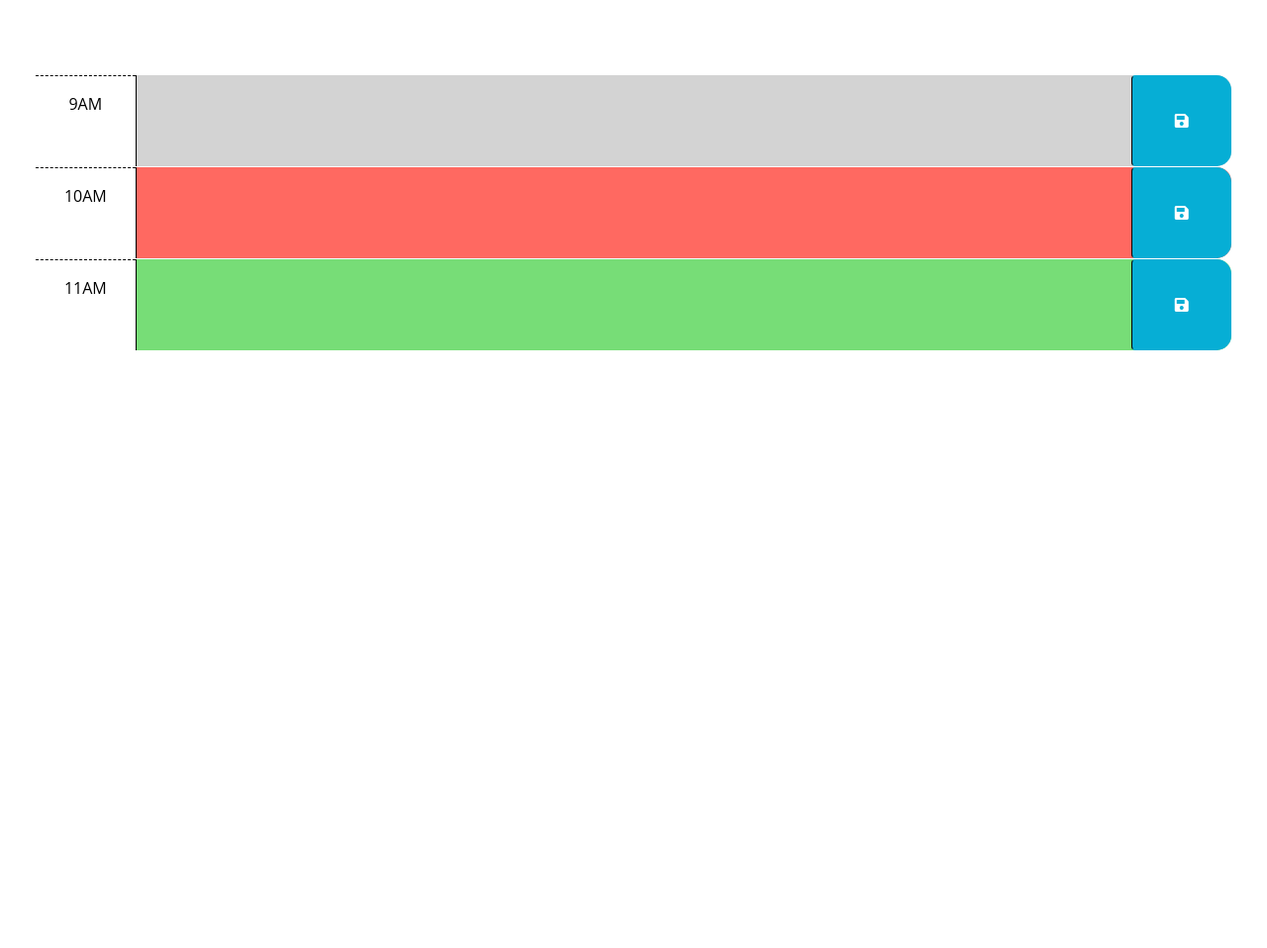
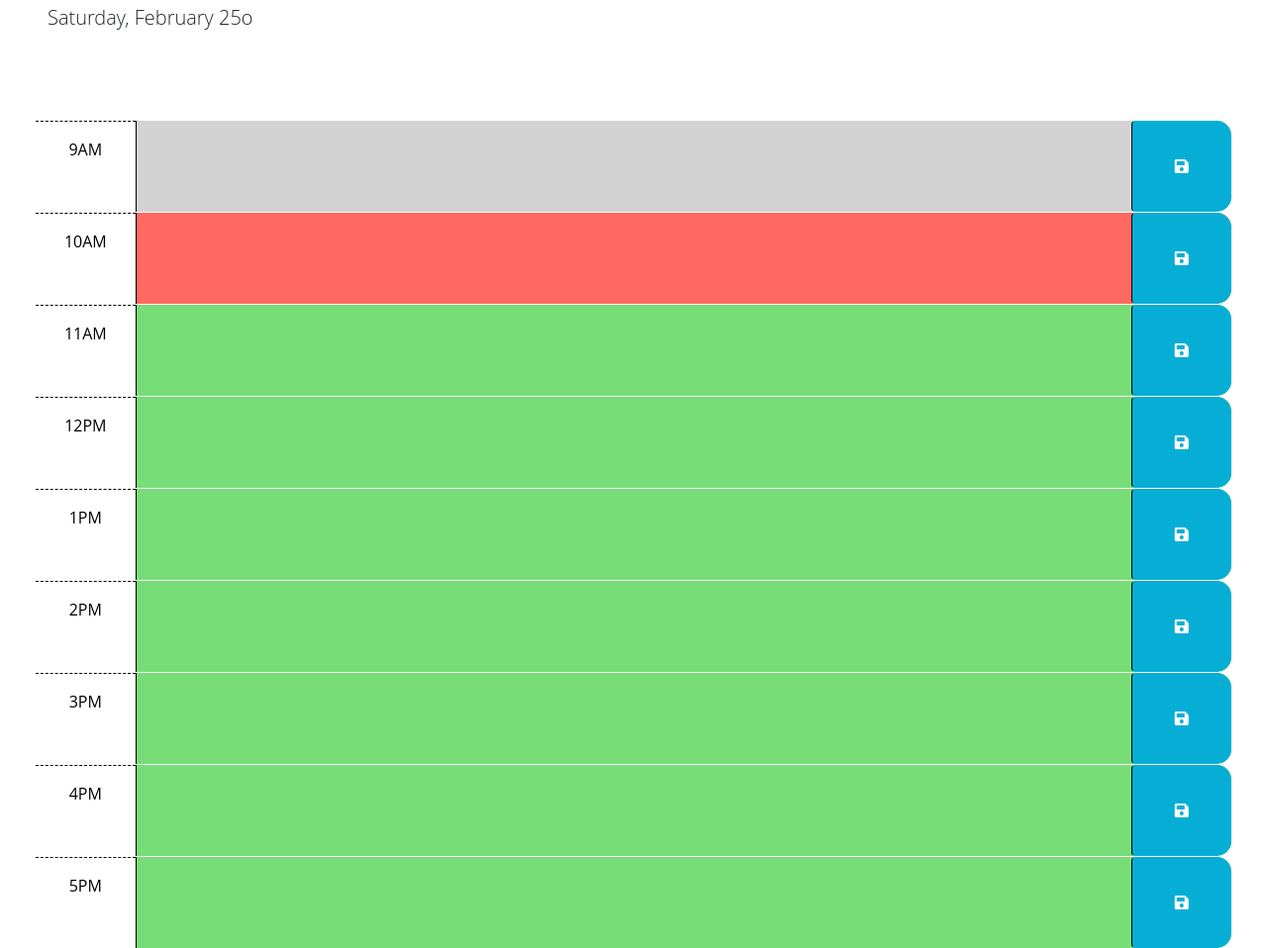
Before and after one commit to shamanking176/Work-Day-Scheduler, a plain HTML site: page index.html in a window 1280 px wide. Shown: the part 176-1134 px from the top of the page at 99% size. Before the commit the page ends 800 px from the top, so only its background shows below. Drawn offline with nearby package versions, Linux system fonts and the light colour scheme; files that its build step writes are made by us from their sources.

Commit message:
Added dayjs, desription and hour are stored

```diff
--- a/assets/script.js
+++ b/assets/script.js
@@ -1,23 +1,52 @@
 // Wrap all code that interacts with the DOM in a call to jQuery to ensure that
 // the code isn't run until the browser has finished rendering all the elements
 // in the html.
+var saveBtn=$('.saveBtn');
+var timeblock=$('.time-block');
+var currentDay= dayjs().format('dddd, MMMM Do');
+$('#currentDay').text(currentDay);
+
+
+
+
 $(function () {
-    // TODO: Add a listener for click events on the save button. This code should
-    // use the id in the containing time-block as a key to save the user input in
-    // local storage. HINT: What does `this` reference in the click listener
-    // function? How can DOM traversal be used to get the "hour-x" id of the
-    // time-block containing the button that was clicked? How might the id be
-    // useful when saving the description in local storage?
-    //
-    // TODO: Add code to apply the past, present, or future class to each time
-    // block by comparing the id to the current hour. HINTS: How can the id
-    // attribute of each time-block be used to conditionally add or remove the
-    // past, present, and future classes? How can Day.js be used to get the
-    // current hour in 24-hour time?
-    //
-    // TODO: Add code to get any user input that was saved in localStorage and set
-    // the values of the corresponding textarea elements. HINT: How can the id
-    // attribute of each time-block be used to do this?
-    //
-    // TODO: Add code to display the current date in the header of the page.
+
+    saveBtn.on('click',function(){
+      var textarea= $(this).siblings("textarea").val();
+      var hourid=$(this).parent().attr('id');
+      localStorage.setItem(hourid, textarea);
+    })
+
+      var currentHour = dayjs().get('hour');
+
+
+      timeblock.each(function (){
+        var hour = $(this).attr('id');
+        var hourText = parseInt(hour);
+
+        if(currentHour=== hourText){
+          $(this).addClass('present');
+        }
+        else if(currentHour < hourText){
+          $(this).addClass('future');
+        }
+
+        else {
+          $(this).addClass('past');
+        }
+
+
+
+      });
+
+      timeblock.each(function(){
+        var id= $(this).attr('id');
+        var storageValue = localStorage.getItem(id);
+        var newValue = $(this).children.eq(1).val(storageValue);
+      });
+
+
+
+
+
   });
--- a/assets/style.css
+++ b/assets/style.css
@@ -57,3 +57,7 @@ body {
     font-size: 20px;
     transition: all 0.3s ease-in-out;
   }
+
+  .custom-currentDay{
+    color: #000000;
+  }
--- a/index.html
+++ b/index.html
@@ -20,7 +20,7 @@
       href="https://fonts.googleapis.com/css2?family=Fira+Sans:wght@400;700&display=swap"
       rel="stylesheet"
     />
-    <link rel="stylesheet" href="style.css" />
+    <link rel="stylesheet" href="./assets/style.css" />
     <title>Work Day Scheduler</title>
   </head>
 
@@ -28,7 +28,7 @@
     <header class="p-5 mb-4">
       <h1 class="display-3">Work Day Scheduler</h1>
       <p class="lead">A simple calendar app for scheduling your work day</p>
-      <p id="currentDay" class="lead"></p>
+      <p id="currentDay" class="lead" class="custom-currentDay"></p>
     </header>
     <div class="container-fluid px-5">
       <!-- Use class for "past", "present", and "future" to apply styles to the
@@ -67,13 +67,70 @@
           <i class="fas fa-save" aria-hidden="true"></i>
         </button>
       </div>
+
+
+      <div id="hour-12" class="row time-block future">
+        <div class="col-2 col-md-1 hour text-center py-3">12PM</div>
+        <textarea class="col-8 col-md-10 description" rows="3"> </textarea>
+        <button class="btn saveBtn col-2 col-md-1" aria-label="save">
+          <i class="fas fa-save" aria-hidden="true"></i>
+        </button>
+      </div>
+
+
+      <div id="hour-1" class="row time-block future">
+        <div class="col-2 col-md-1 hour text-center py-3">1PM</div>
+        <textarea class="col-8 col-md-10 description" rows="3"> </textarea>
+        <button class="btn saveBtn col-2 col-md-1" aria-label="save">
+          <i class="fas fa-save" aria-hidden="true"></i>
+        </button>
+      </div>
+
+
+      <div id="hour-2" class="row time-block future">
+        <div class="col-2 col-md-1 hour text-center py-3">2PM</div>
+        <textarea class="col-8 col-md-10 description" rows="3"> </textarea>
+        <button class="btn saveBtn col-2 col-md-1" aria-label="save">
+          <i class="fas fa-save" aria-hidden="true"></i>
+        </button>
+      </div>
+
+
+      <div id="hour-3" class="row time-block future">
+        <div class="col-2 col-md-1 hour text-center py-3">3PM</div>
+        <textarea class="col-8 col-md-10 description" rows="3"> </textarea>
+        <button class="btn saveBtn col-2 col-md-1" aria-label="save">
+          <i class="fas fa-save" aria-hidden="true"></i>
+        </button>
+      </div>
+
+
+    <div id="hour-4" class="row time-block future">
+        <div class="col-2 col-md-1 hour text-center py-3">4PM</div>
+        <textarea class="col-8 col-md-10 description" rows="3"> </textarea>
+        <button class="btn saveBtn col-2 col-md-1" aria-label="save">
+          <i class="fas fa-save" aria-hidden="true"></i>
+        </button>
+      </div>
+
+      <div id="hour-5" class="row time-block future">
+        <div class="col-2 col-md-1 hour text-center py-3">5PM</div>
+        <textarea class="col-8 col-md-10 description" rows="3"> </textarea>
+        <button class="btn saveBtn col-2 col-md-1" aria-label="save">
+          <i class="fas fa-save" aria-hidden="true"></i>
+        </button>
+      </div>
+
+
     </div>
 
     <script src="https://cdnjs.cloudflare.com/ajax/libs/jquery/3.2.1/jquery.min.js"></script>
     <script src="https://cdn.jsdelivr.net/npm/dayjs@1.11.3/dayjs.min.js"
     integrity="sha256-iu/zLUB+QgISXBLCW/mcDi/rnf4m4uEDO0wauy76x7U="
     crossorigin="anonymous"></script>
-
-    <script src="script.js"></script>
+    <script src="https://cdn.jsdelivr.net/npm/dayjs@1/dayjs.min.js"></script>
+    <script src="https://cdn.jsdelivr.net/npm/dayjs@1/plugin/utc.js"></script>
+    <script>dayjs.extend(window.dayjs_plugin_utc)</script>
+    <script src="./assets/script.js"></script>
   </body>
 </html>
```
Also changed, not shown: assets/05-third-party-apis-homework-demo.gif (added).
